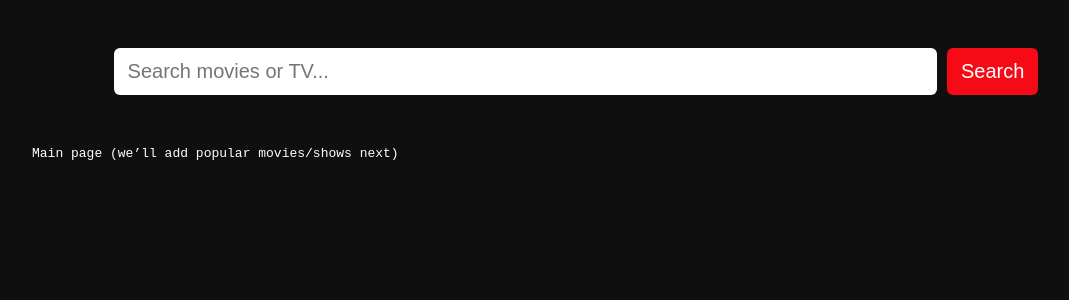
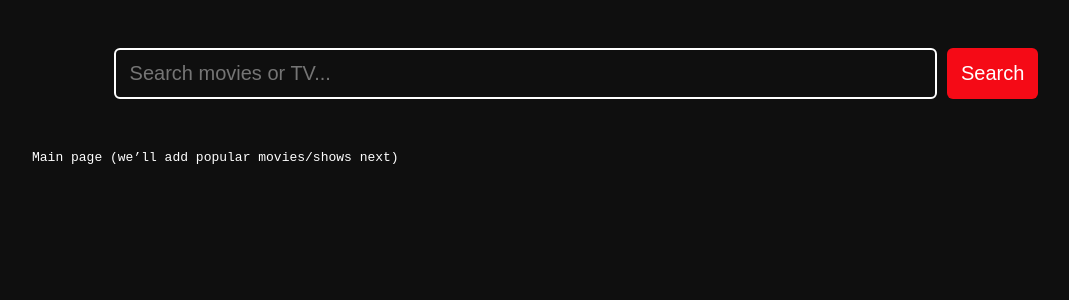
Before and after one commit to wespitia05/ReactJSFavMovieApp, a React (Vite) app in the folder my-react-fav-movie-app/: page / in a window 1280 px wide. Shown: the top 300 px of the page, without its empty margins (64-1133 px from the left). Built offline with nearby package versions, Linux system fonts and the light colour scheme.

Commit message:
display the backdrop, gotta do some styling

```diff
--- a/my-react-fav-movie-app/src/index.css
+++ b/my-react-fav-movie-app/src/index.css
@@ -11,6 +11,9 @@ body {
     padding: 24px;
     max-width: 85%;
     margin: 0 auto;
+    background-size: cover;
+    background-repeat: no-repeat;
+    background-position: center;
 }
 
 /* SEARCH BAR STYLING */
@@ -28,7 +31,8 @@ body {
     padding: 12px 14px;
     font-size: 1.25rem;
     border-radius: 6px;
-    border: none;
+    border: 2px solid white;
+    background-color: transparent;
 }
 
 .search-button {
--- a/my-react-fav-movie-app/src/pages/MoviePage.jsx
+++ b/my-react-fav-movie-app/src/pages/MoviePage.jsx
@@ -173,21 +173,13 @@ function MoviePage() {
     }, [id]);
 
     return (
-        <div className="movie-app">
+        <div className="movie-app" style={{
+            backgroundImage: movie?.backdrop ? `url(${movie.backdrop})` : "none",
+            }}>
             <SearchBar />
 
             {loading && <p>Loading…</p>}
             {error && <p>{error}</p>}
-
-            {movie?.backdrop ? (
-                <img
-                    src={movie.backdrop}
-                    alt={`${movie?.title} backdrop`}
-                    className="movie-backdrop"
-                />
-            ) : (
-                <p>No Backdrop Available</p>
-            )}
 
             {!loading && !error && movie && (
                 <div className="movie-basic">
```
